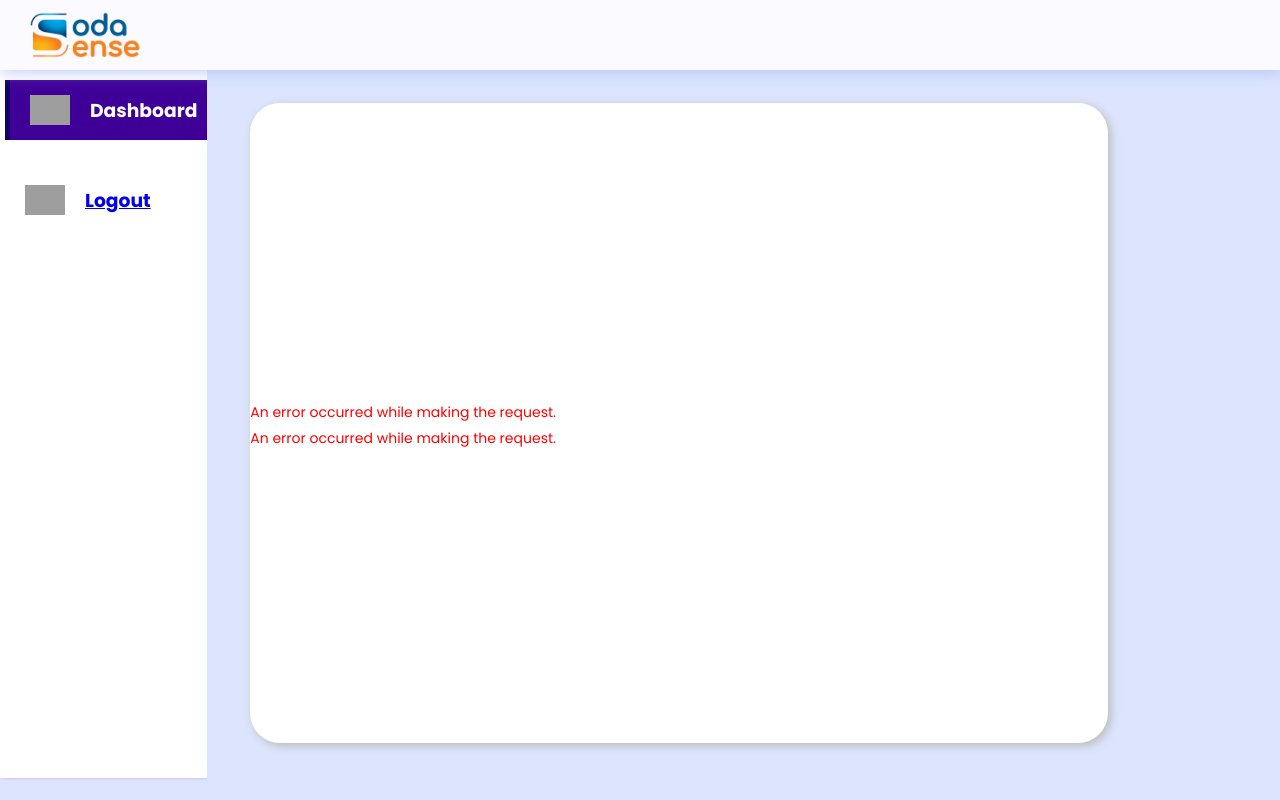
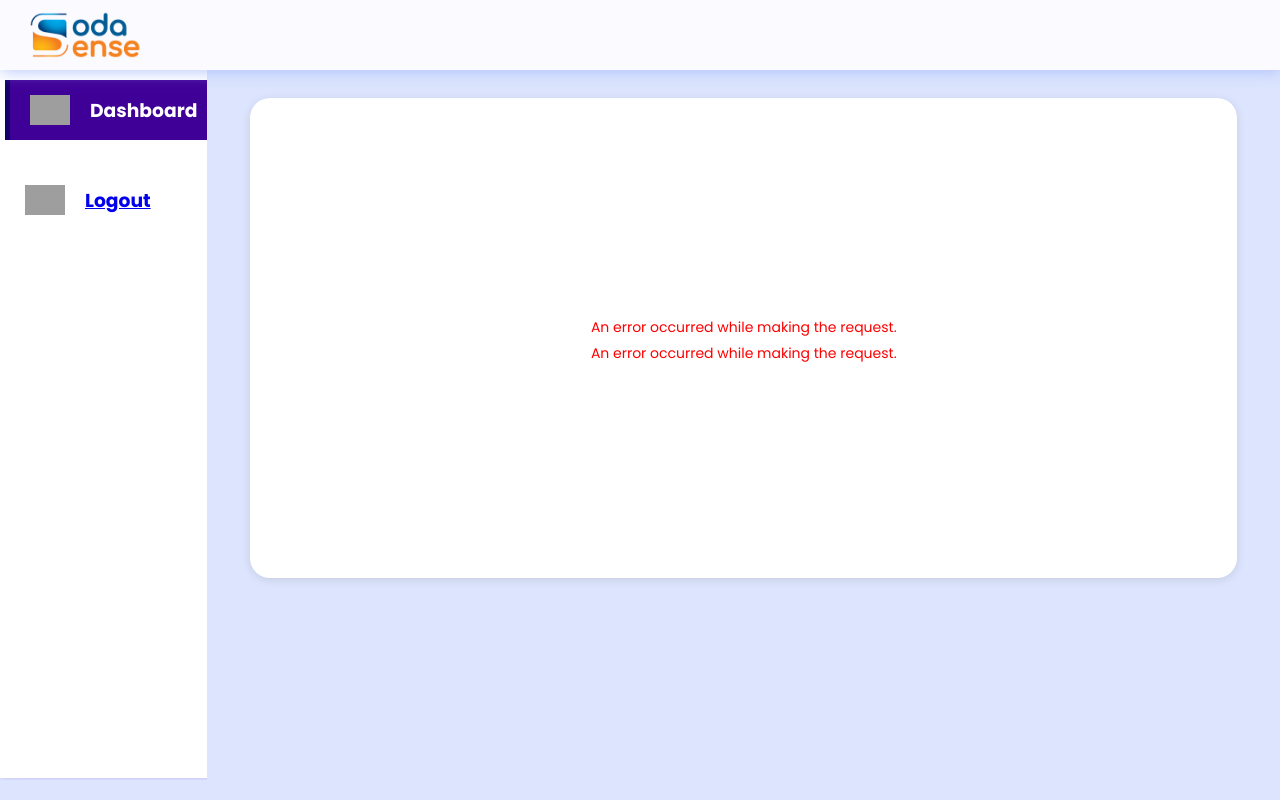
Before and after one commit to AlexandrosMaragkakis/sodasense_web, a Flask app: page / in a window 1280 px wide. Run offline with Flask 2, Linux system fonts and the light colour scheme; a user stored in the database is signed in; data that the repository does not hold is empty; grey boxes are pictures that could not be loaded.

Commit message:
Make index page prettier

```diff
--- a/static/style.css
+++ b/static/style.css
@@ -248,27 +248,26 @@ header {
 }
 
 .report-container {
-  min-height: 50vw;
-  max-width: 67vw;
-  margin: 1vw 1vw 1vw 1vw;
+  min-height: 60vh;
+  max-width: 80vw;
+  margin: 1vh 1vw;
   background-color: #ffffff;
-  border-radius: 30px;
-  box-shadow: 3px 3px 10px rgb(188, 188, 188);
-  padding: 0px 0px;
+  border-radius: 20px;
+  box-shadow: 0px 2px 10px rgba(0, 0, 0, 0.1);
   display: flex;
-  flex-direction: column; /* stack the div containers vertically */
-  justify-content: center; /* horizontally center the heatmap container */
-  align-items: center; /* vertically center the heatmap container */
+  flex-direction: column;
+  justify-content: center;
+  align-items: center;
+  padding: 20px;
 }
 
-#heatmap-container {
-  width: 100%; /* adjust the width as needed */
-  height: 100%; /* adjust the height as needed */
-}
-
+#heatmap-container,
 #timed-heatmap-container {
-  width: 100%; /* adjust the width as needed */
-  height: 100%; /* adjust the height as needed */
+  width: 100%;
+  height: 100%;
+  display: flex;
+  justify-content: center;
+  align-items: center;
 }
 
 .report-header {
```
